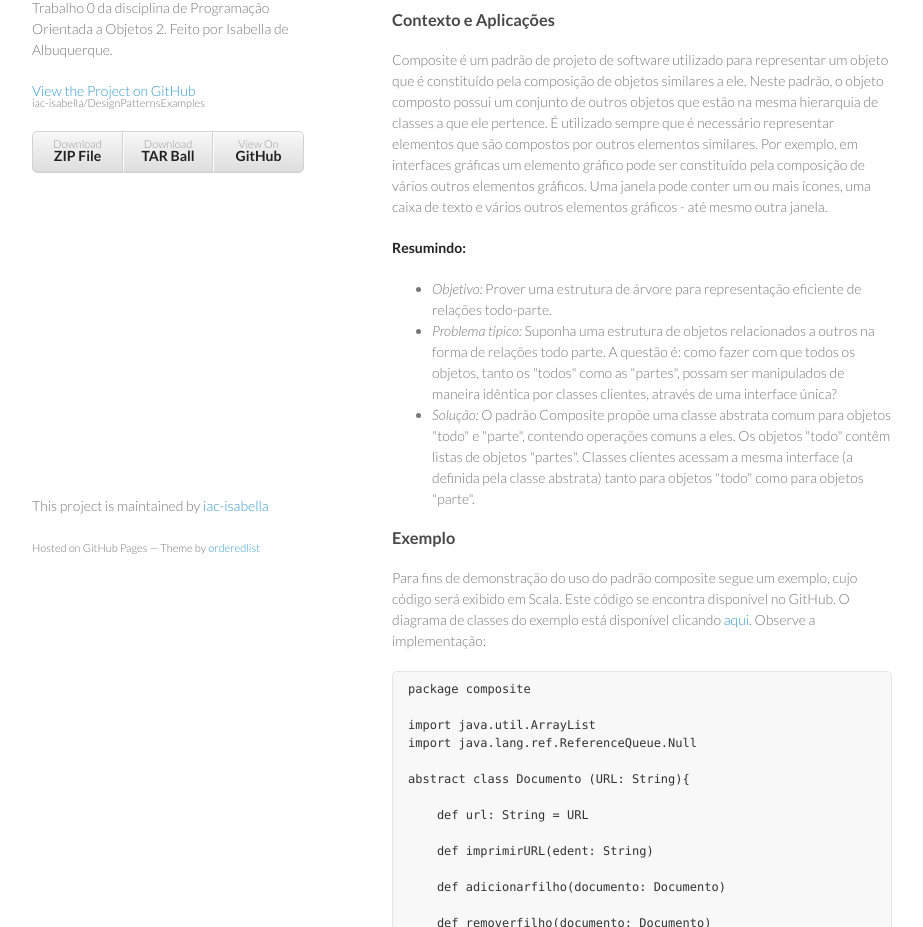
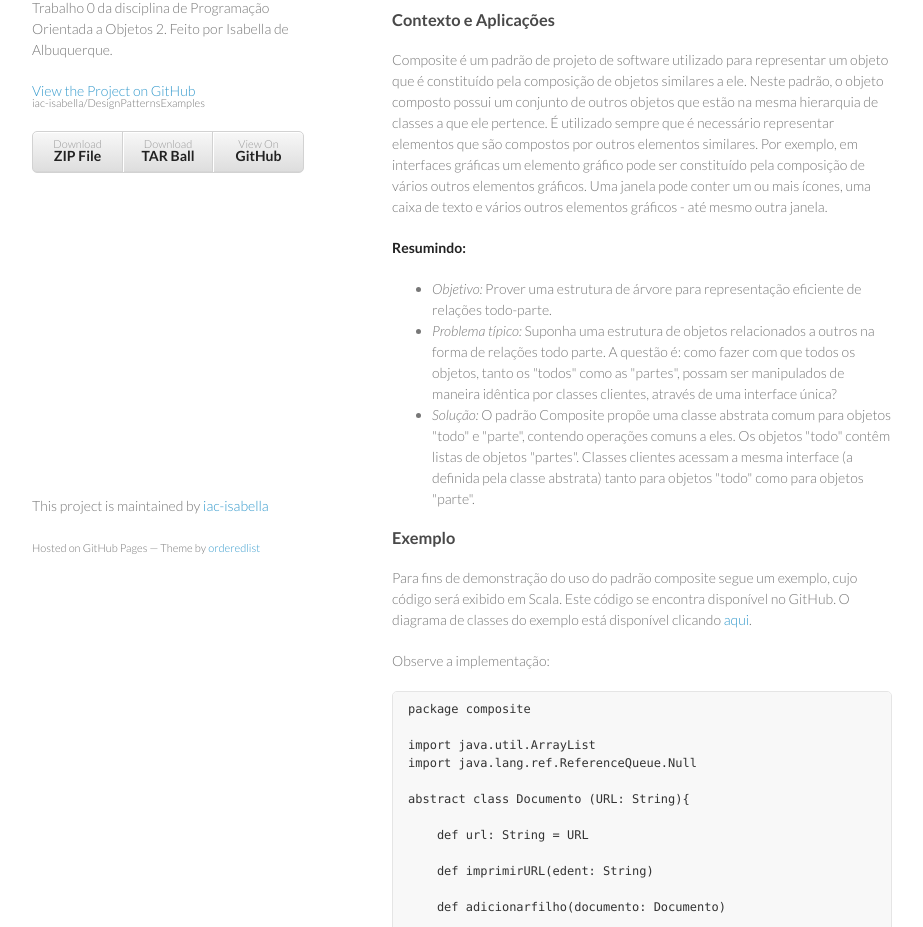
Before and after one commit to iac-isabella/DesignPatternsExamples, a plain HTML site: page index.html in a window 1280 px wide. Shown: the part 173-1100 px from the top of the page, without its empty margins (178-1101 px from the left). Drawn offline with Linux system fonts and the light colour scheme.

Commit message:
Create gh-pages branch via GitHub

```diff
--- a/index.html
+++ b/index.html
@@ -55,8 +55,9 @@ Por exemplo, em interfaces gráficas um elemento gráfico pode ser constituído
 </ul><h3>
 <a name="exemplo" class="anchor" href="#exemplo"><span class="octicon octicon-link"></span></a>Exemplo</h3>
 
-<p>Para fins de demonstração do uso do padrão composite segue um exemplo, cujo código será exibido em Scala. Este código se encontra disponível no GitHub. O diagrama de classes do exemplo está disponível clicando <a href="https://www.dropbox.com/s/sstk1xguyalk5f0/Composite.png">aqui</a>.
-Observe a implementação:</p>
+<p>Para fins de demonstração do uso do padrão composite segue um exemplo, cujo código será exibido em Scala. Este código se encontra disponível no GitHub. O diagrama de classes do exemplo está disponível clicando <a href="https://www.dropbox.com/s/sstk1xguyalk5f0/Composite.png">aqui</a>.</p>
+
+<p>Observe a implementação:</p>
 
 <pre><code>package composite
 
```
Also changed, not shown: params.json (+1 -1 lines).
